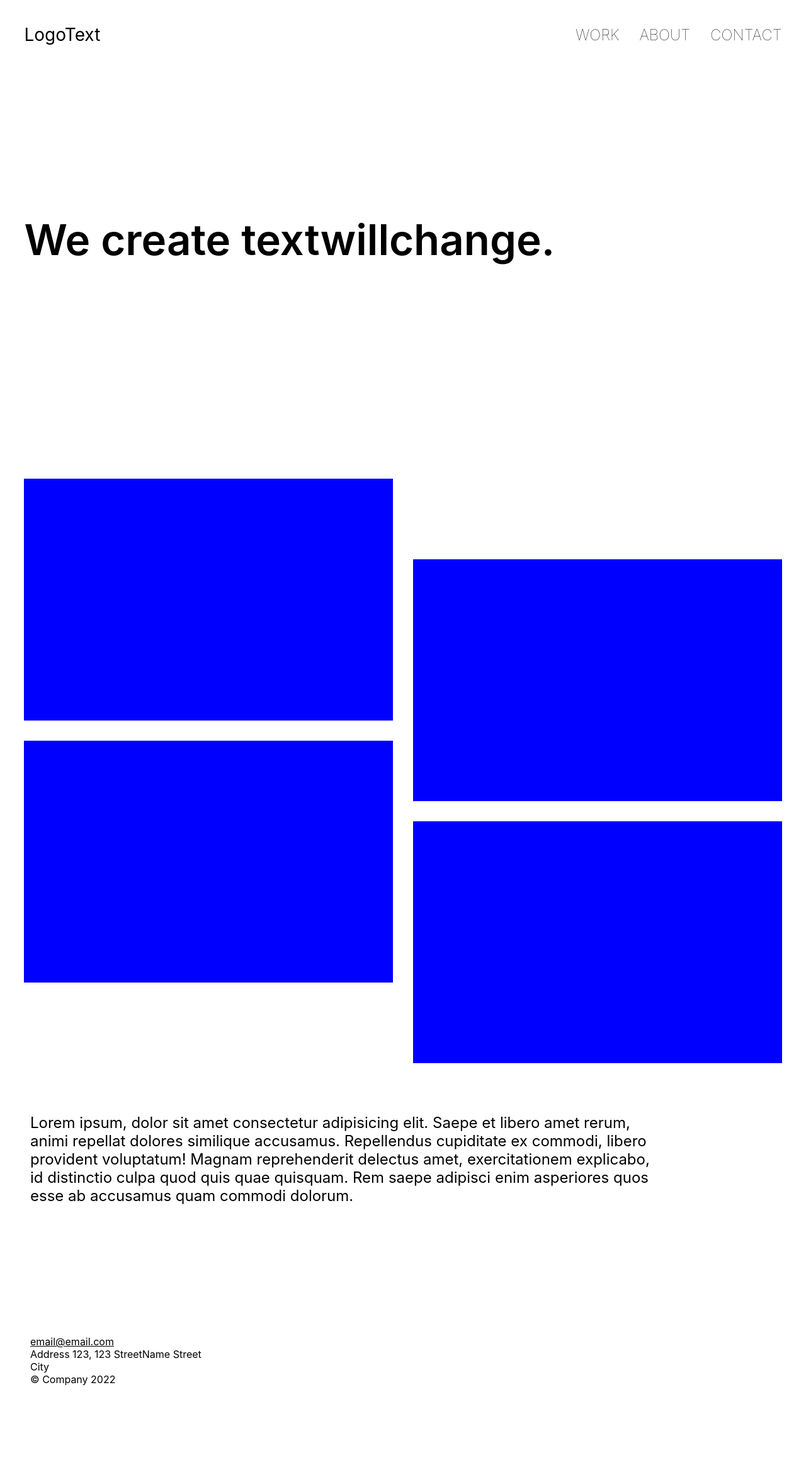
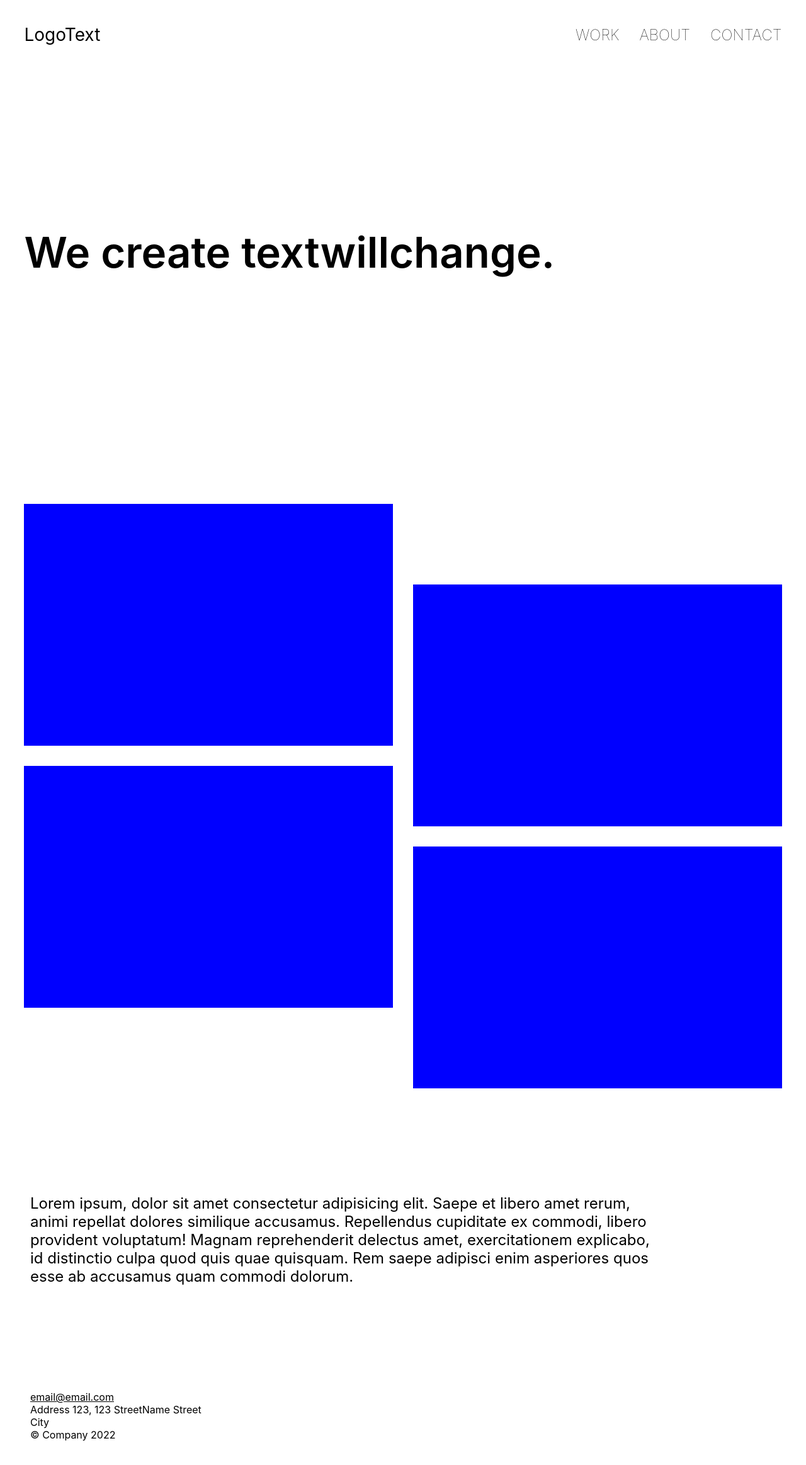
Before and after one commit to ACucos1/nick-site, a Next.js app: page / in a window 1280 px wide. Shown: the top 2326 px of the page at 63% size. Before the commit the page ends 2280 px from the top, so only its background shows below. Built offline with nearby package versions, Linux system fonts and the light colour scheme.

Commit message:
navbar links + styling

```diff
--- a/pages/index.jsx
+++ b/pages/index.jsx
@@ -14,9 +14,15 @@ export default function Home() {
           <div className={`${styles.LogoText}`}>LogoText</div>
           <div className={`${styles.NavlistWrapper}`}>
             <ul className={`${styles.Navlist}`}>
-              <li className={`${styles.NavItem}`}>Work</li>
-              <li className={`${styles.NavItem}`}>About</li>
-              <li className={`${styles.NavItem}`}>Contact</li>
+              <li className={`${styles.NavItem}`}>
+                <a href='#projects'>Work</a>
+              </li>
+              <li className={`${styles.NavItem}`}>
+                <a href='#about'>About</a>
+              </li>
+              <li className={`${styles.NavItem}`}>
+                <a href='#contact'>Contact</a>
+              </li>
             </ul>
           </div>
         </div>
@@ -29,7 +35,7 @@ export default function Home() {
         </div>
       </main>
 
-      <section className={styles.Projects}>
+      <section id='projects' className={styles.Projects}>
         <div className={`${styles.ProjectsInner}`}>
           <div className={`${styles.GridItem}`}></div>
           <div className={`${styles.GridItem}`}></div>
@@ -38,7 +44,7 @@ export default function Home() {
         </div>
       </section>
 
-      <section className={`${styles.AboutBlurb}`}>
+      <section id='about' className={`${styles.AboutBlurb}`}>
         <div className={`${styles.AboutBlurbInner}`}>
           <p>
             Lorem ipsum, dolor sit amet consectetur adipisicing elit. Saepe et
@@ -51,7 +57,7 @@ export default function Home() {
         </div>
       </section>
 
-      <footer>
+      <footer id='contact'>
         <div className={`${styles.FooterInner}`}>
           <a href=''>email@email.com</a>
           <p>Address 123, 123 StreetName Street</p>
--- a/styles/Home.module.scss
+++ b/styles/Home.module.scss
@@ -40,7 +40,7 @@
   }
 
   .Main {
-    height: 95vh;
+    height: max(95vh, 800px);
     padding: 0 3vw;
     .MainInner {
       min-height: 100%;
@@ -61,7 +61,7 @@
 
   .Projects {
     // background-color: red;
-    height: 100vh;
+    height: max(100vh, 800px);
     padding: 0 3vw;
     .ProjectsInner {
       min-height: 100%;
@@ -86,13 +86,15 @@
   }
 
   .AboutBlurb {
-    min-height: 70vh;
+    margin-top: 8rem;
+    min-height: max(60vh, 400px);
     padding: 0 3rem;
     .AboutBlurbInner {
       margin: 0 auto;
       max-width: 1301px;
-      min-height: 70vh;
+      min-height: 60vh;
       display: flex;
+      // background-color: red;
       align-items: center;
       justify-content: flex-start;
       p {
--- a/styles/globals.scss
+++ b/styles/globals.scss
@@ -1,5 +1,6 @@
 html,
 body {
+  scroll-behavior: smooth;
   padding: 0;
   margin: 0;
   font-family: -apple-system, BlinkMacSystemFont, Segoe UI, Roboto, Oxygen,
```
